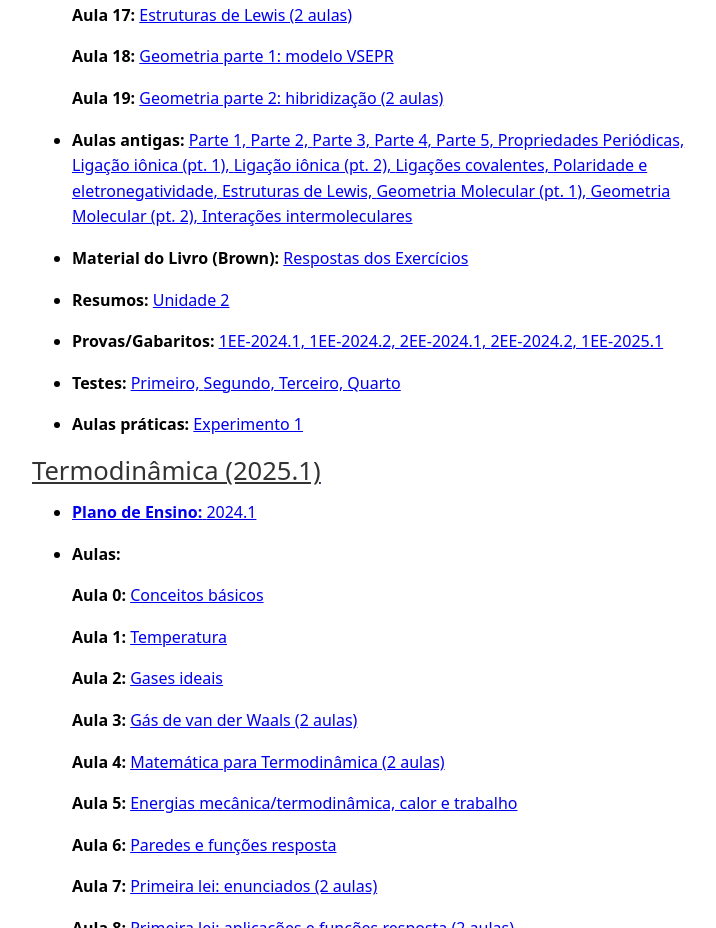
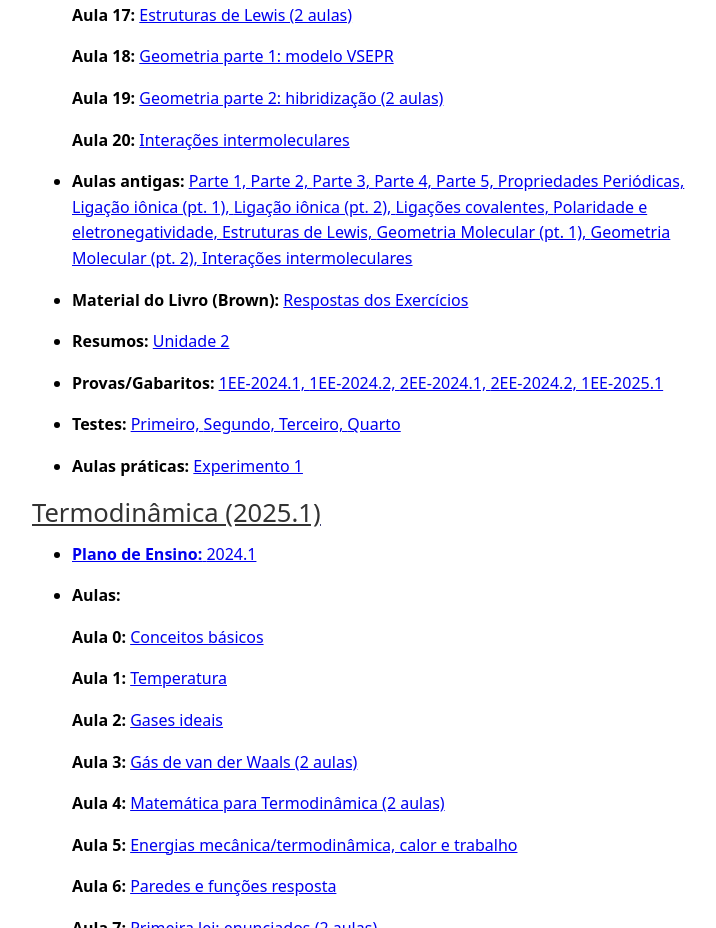
Before and after one commit to DiegoRaposo/diegoraposo.github.io, a plain HTML site: page index.html in a window 1280 px wide. Shown: the part 1394-2322 px from the top of the page, without its empty margins (274-990 px from the left). Drawn offline with Linux system fonts and the light colour scheme.

Commit message:
Update index.html

```diff
--- a/index.html
+++ b/index.html
@@ -198,7 +198,11 @@
                 </a>
             </p>
 
-
+            <p class="quimicageralengenharias">
+                <span class="date">Aula 20:</span>
+                <a href="https://github.com/DiegoRaposo/diegoraposo.github.io/blob/main/intera%C3%A7%C3%B5es%20intermoleculares-2025.1.pdf"> Interações intermoleculares
+                </a>
+            </p>
 
         <li>
         <p class="quimicageralengenharias">
```
